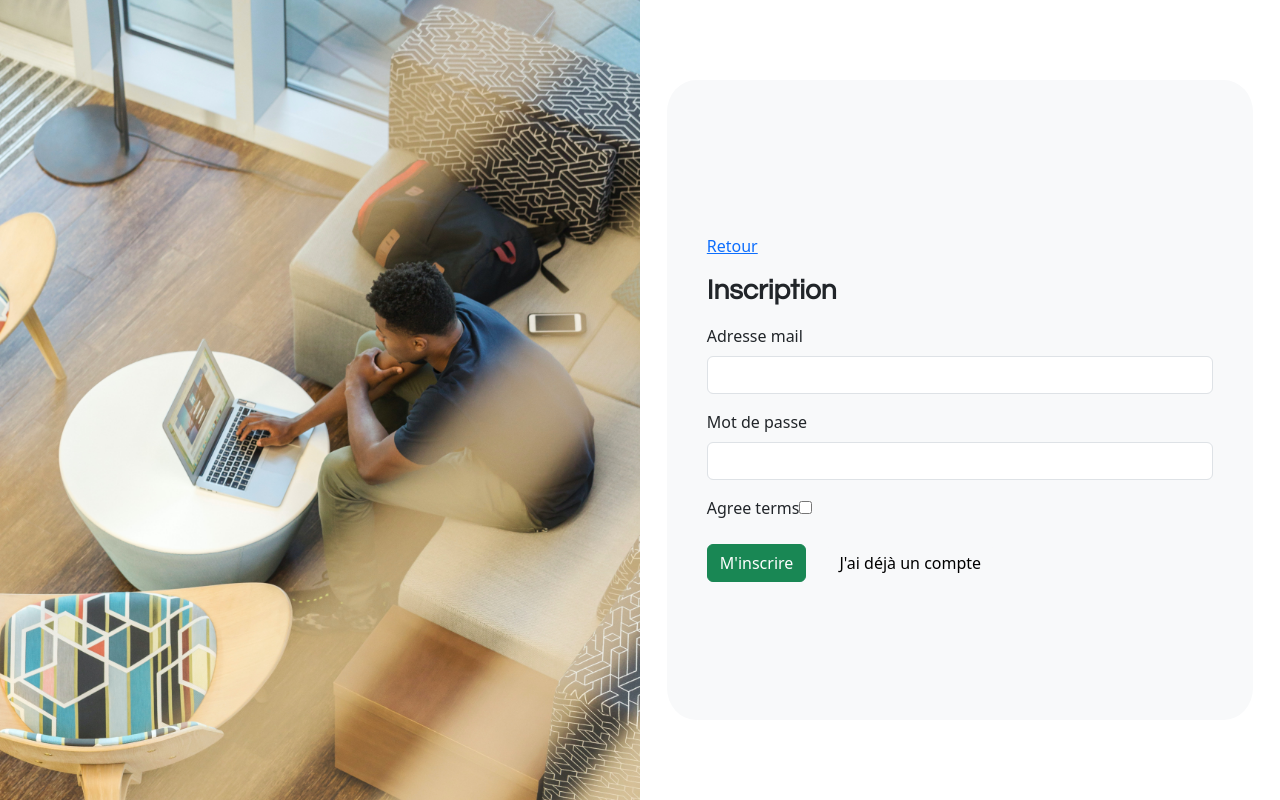
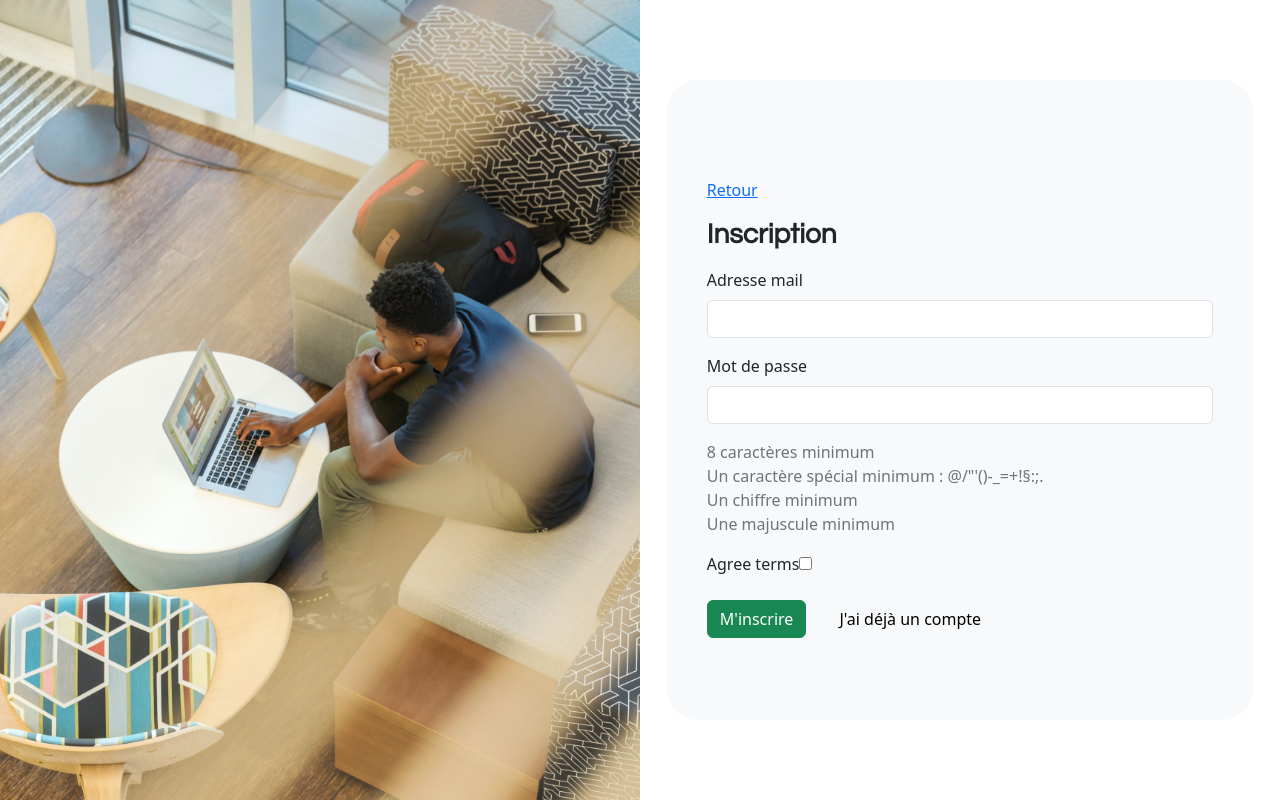
Before and after one commit to dylanejosse/edudev, a Symfony app: template templates/registration/register.html.twig in a window 1280 px wide. Run offline with Twig, Linux system fonts and the light colour scheme; the template is opened without the code that fills it, so the values that code supplies are empty; form fields are guessed from the names that the template uses; some libraries are stand-ins or nearby versions.

Commit message:
Initialization of validations step

```diff
--- a/templates/registration/register.html.twig
+++ b/templates/registration/register.html.twig
@@ -54,8 +54,13 @@
 
                     {{ form_row(registrationForm.plainPassword, {
                         label: 'Mot de passe',
-                        help: "8 caractères min. Seuls les caractères spéciaux suivants sont disponibles: [.*/?-!%]"
                     }) }}
+                    <div class="col-12 my-3">
+                        <p class="m-0 col-12 text-secondary">8 caractères minimum</p>
+                        <p class="m-0 col-12 text-secondary">Un caractère spécial minimum : @/"'()-_=+!§:;.</p>
+                        <p class="m-0 col-12 text-secondary">Un chiffre minimum</p>
+                        <p class="m-0 col-12 text-secondary">Une majuscule minimum</p>
+                    </div>
 
                     <div>
                     {{ form_row(registrationForm.agreeTerms) }}
```
